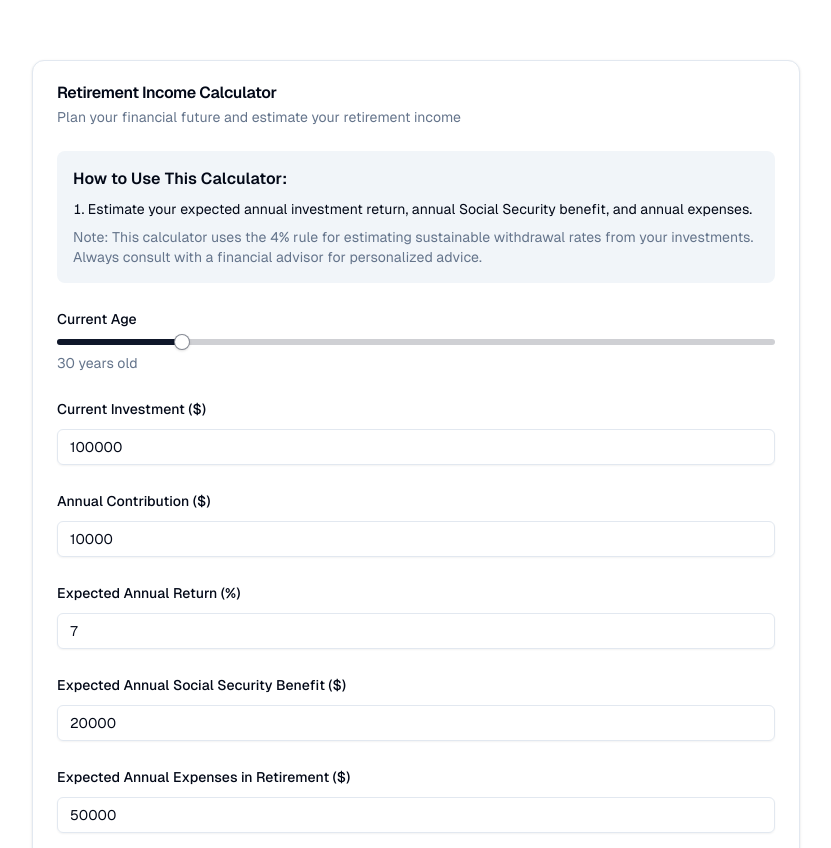
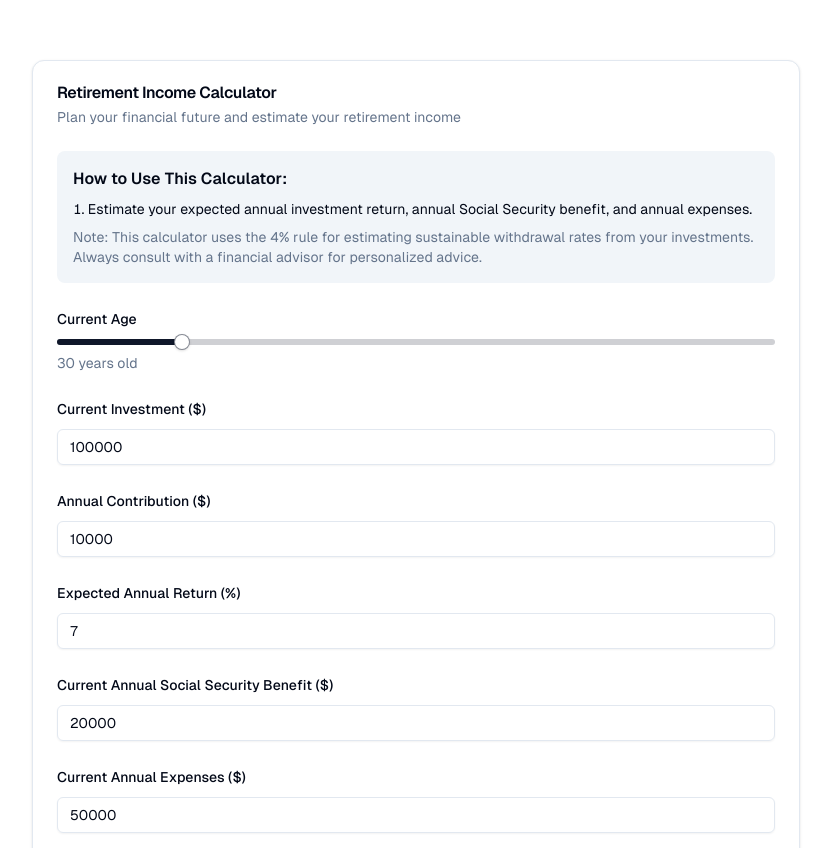
Before and after one commit to pi0neerpat/retirement-calculator, a Next.js app: page / in a window 1280 px wide. Shown: the part 104-952 px from the top of the page, without its empty margins (224-1055 px from the left). Built offline with nearby package versions, Linux system fonts and the light colour scheme.

Commit message:
fix error

```diff
--- a/components/retirement-calculator.tsx
+++ b/components/retirement-calculator.tsx
@@ -15,7 +15,7 @@ import { Slider } from "@/components/ui/slider";
 
 export function RetirementCalculatorComponent() {
   const [currentAge, setCurrentAge] = useState(30);
-  const [retirementAge, setRetirementAge] = useState(65);
+  // const [retirementAge, setRetirementAge] = useState(65);
   const [currentSavings, setCurrentSavings] = useState(100000);
   const [annualContribution, setAnnualContribution] = useState(10000);
   const [expectedReturn, setExpectedReturn] = useState(7);
@@ -145,7 +145,7 @@ export function RetirementCalculatorComponent() {
         </div>
         <div className="space-y-2">
           <Label htmlFor="social-security">
-            Expected Annual Social Security Benefit ($)
+            Current Annual Social Security Benefit ($)
           </Label>
           <Input
             id="social-security"
@@ -159,9 +159,7 @@ export function RetirementCalculatorComponent() {
           />
         </div>
         <div className="space-y-2">
-          <Label htmlFor="annual-expenses">
-            Expected Annual Expenses in Retirement ($)
-          </Label>
+          <Label htmlFor="annual-expenses">Current Annual Expenses ($)</Label>
           <Input
             id="annual-expenses"
             type="number"
```
